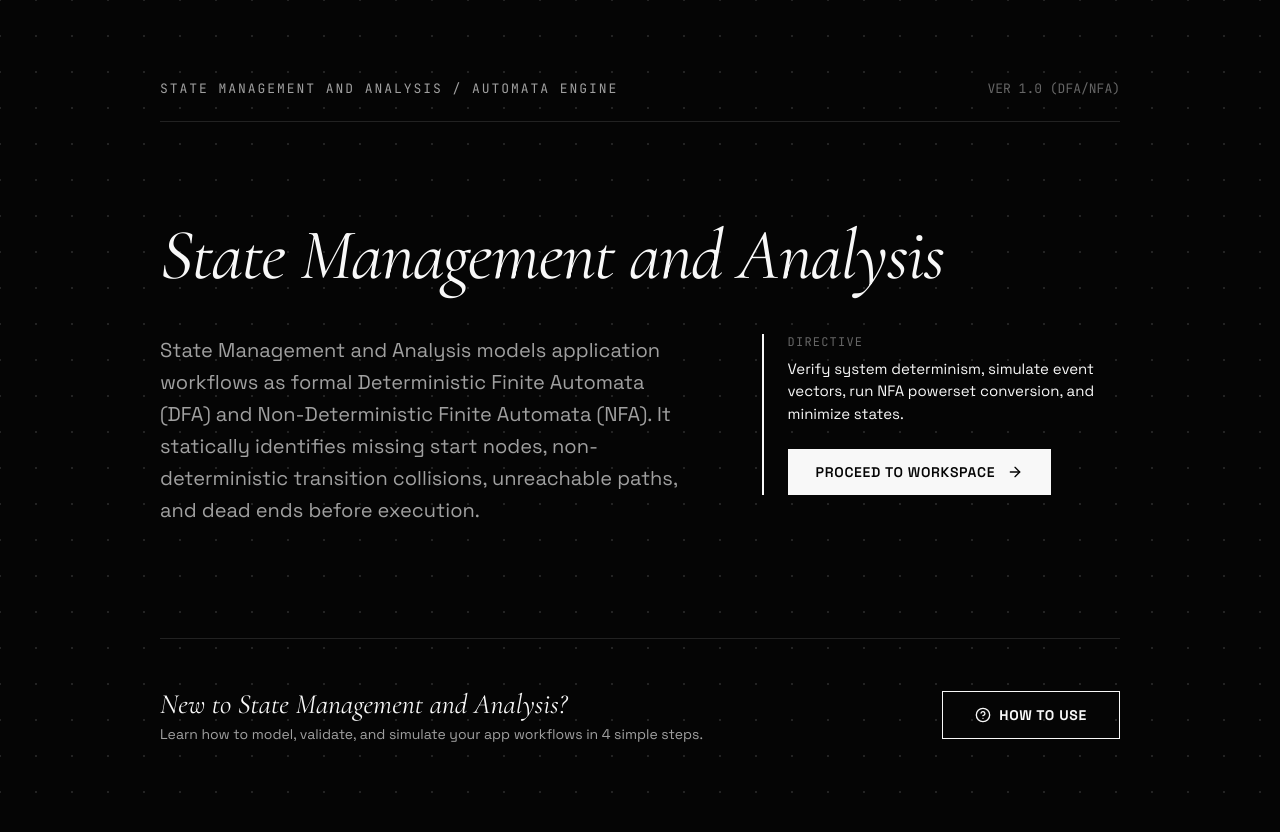
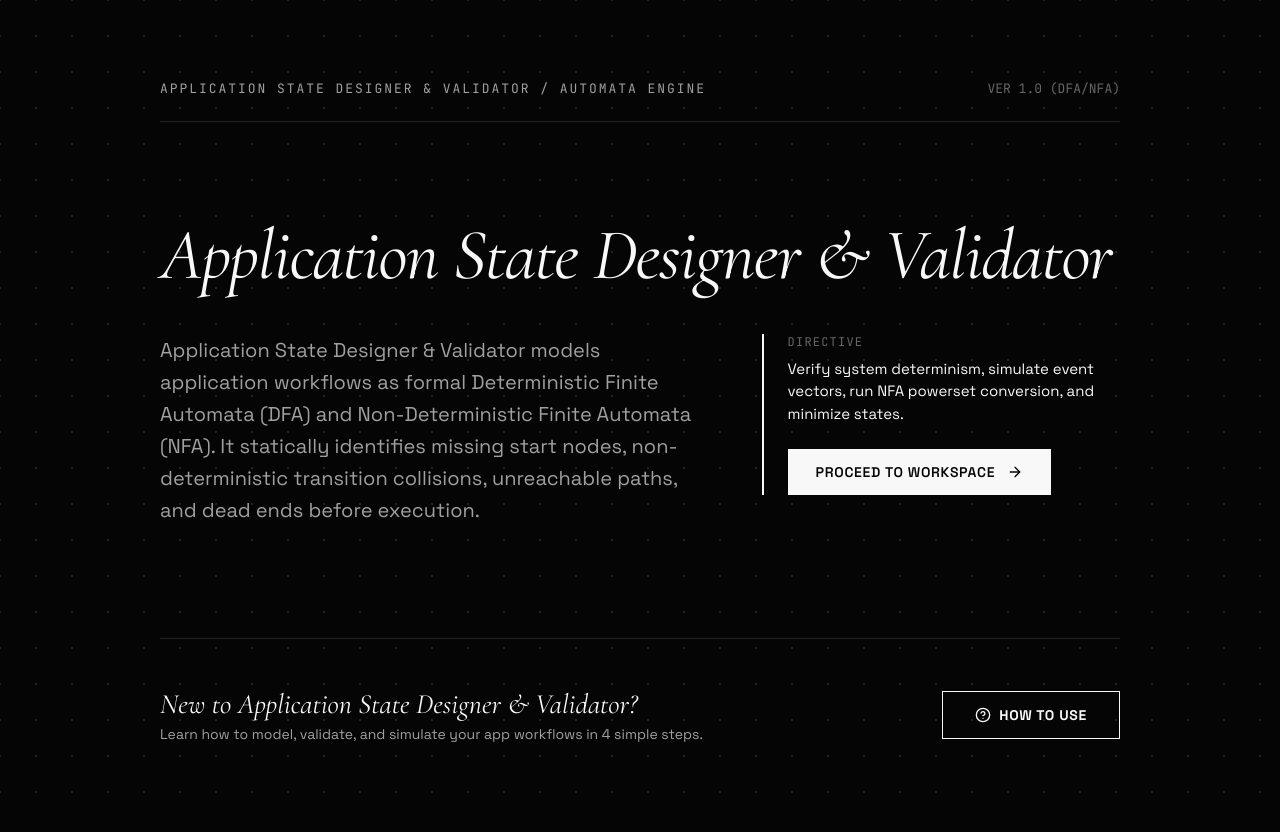
Before and after one commit to RohitKSahoo/State-Management-using-DFA-NFA, a React (Vite) app in the folder apps/web/: page / in a window 1280 px wide. Shown: the top 832 px of the page. Built offline with nearby package versions, Linux system fonts and the light colour scheme.

Commit message:
chore: rename project title to Application State Designer & Validator

```diff
--- a/apps/web/index.html
+++ b/apps/web/index.html
@@ -4,7 +4,7 @@
     <meta charset="UTF-8" />
     <link rel="icon" type="image/svg+xml" href="/favicon.svg" />
     <meta name="viewport" content="width=device-width, initial-scale=1.0" />
-    <title>State Management and Analysis — Automata Workflow Auditor</title>
+    <title>Application State Designer &amp; Validator — Automata Workflow Auditor</title>
     <!-- Sharp High-Craft Calligraphy: Cormorant Garamond for display headlines, Space Grotesk for sharp modern subheads, JetBrains Mono for tech data -->
     <link rel="preconnect" href="https://fonts.googleapis.com">
     <link rel="preconnect" href="https://fonts.gstatic.com" crossorigin>
--- a/apps/web/src/LandingPage.tsx
+++ b/apps/web/src/LandingPage.tsx
@@ -20,7 +20,7 @@ export const LandingPage: React.FC<LandingProps> = ({ onProceed }) => {
         {/* Editorial Top Mark */}
         <div style={{ display: 'flex', justifyContent: 'space-between', alignItems: 'center', borderBottom: '1px solid var(--border-light)', paddingBottom: '1.5rem', marginBottom: '6rem' }}>
           <div style={{ fontFamily: 'var(--font-mono)', fontSize: '0.8125rem', letterSpacing: '0.15em', color: 'var(--text-secondary)' }}>
-            STATE MANAGEMENT AND ANALYSIS / AUTOMATA ENGINE
+            APPLICATION STATE DESIGNER &amp; VALIDATOR / AUTOMATA ENGINE
           </div>
           <div style={{ fontFamily: 'var(--font-mono)', fontSize: '0.8125rem', color: 'var(--text-tertiary)' }}>
             VER 1.0 (DFA/NFA)
@@ -41,12 +41,12 @@ export const LandingPage: React.FC<LandingProps> = ({ onProceed }) => {
               color: 'var(--text-primary)'
             }}
           >
-            State Management and Analysis
+            Application State Designer &amp; Validator
           </h1>
 
           <div style={{ display: 'grid', gridTemplateColumns: '1.2fr 0.8fr', gap: '4rem', alignItems: 'start' }}>
             <p style={{ fontSize: '1.25rem', color: 'var(--text-secondary)', lineHeight: 1.6, margin: 0, fontWeight: 400 }}>
-              State Management and Analysis models application workflows as formal Deterministic Finite Automata (DFA) and Non-Deterministic Finite Automata (NFA). It statically identifies missing start nodes, non-deterministic transition collisions, unreachable paths, and dead ends before execution.
+              Application State Designer &amp; Validator models application workflows as formal Deterministic Finite Automata (DFA) and Non-Deterministic Finite Automata (NFA). It statically identifies missing start nodes, non-deterministic transition collisions, unreachable paths, and dead ends before execution.
             </p>
 
             <div style={{ borderLeft: '2px solid var(--text-primary)', paddingLeft: '1.5rem' }}>
@@ -81,10 +81,10 @@ export const LandingPage: React.FC<LandingProps> = ({ onProceed }) => {
           </div>
         </section>
 
-        {/* Updated Footer Section: Learn How to Use State Management and Analysis */}
+        {/* Updated Footer Section: Learn How to Use */}
         <section style={{ display: 'flex', justifyContent: 'space-between', alignItems: 'center', borderTop: '1px solid var(--border-light)', paddingTop: '3rem' }}>
           <div>
-            <div style={{ fontFamily: 'var(--font-serif)', fontSize: '1.75rem', fontStyle: 'italic' }}>New to State Management and Analysis?</div>
+            <div style={{ fontFamily: 'var(--font-serif)', fontSize: '1.75rem', fontStyle: 'italic' }}>New to Application State Designer &amp; Validator?</div>
             <div style={{ fontSize: '0.875rem', color: 'var(--text-secondary)', marginTop: '0.25rem' }}>Learn how to model, validate, and simulate your app workflows in 4 simple steps.</div>
           </div>
 
@@ -116,7 +116,7 @@ export const LandingPage: React.FC<LandingProps> = ({ onProceed }) => {
             <div style={{ backgroundColor: 'var(--bg-card)', border: '1px solid var(--text-primary)', padding: '2.5rem', width: '640px', maxWidth: '100%', maxHeight: '90vh', overflowY: 'auto', borderRadius: '0px' }}>
 
               <div style={{ display: 'flex', justifyContent: 'space-between', alignItems: 'center', marginBottom: '2rem', borderBottom: '1px solid var(--border-light)', paddingBottom: '1rem' }}>
-                <h2 style={{ margin: 0, fontSize: '1.5rem', fontFamily: 'var(--font-serif)', fontStyle: 'italic' }}>How to Use State Management and Analysis</h2>
+                <h2 style={{ margin: 0, fontSize: '1.5rem', fontFamily: 'var(--font-serif)', fontStyle: 'italic' }}>How to Use Application State Designer &amp; Validator</h2>
                 <button onClick={() => setShowGuideModal(false)} style={{ background: 'none', border: 'none', color: 'var(--text-secondary)', cursor: 'pointer', padding: '0.25rem' }}>
                   <X size={20} />
                 </button>
@@ -149,7 +149,7 @@ export const LandingPage: React.FC<LandingProps> = ({ onProceed }) => {
                   <div>
                     <strong>Run Static Analysis</strong>
                     <div style={{ color: 'var(--text-secondary)', fontSize: '0.875rem', marginTop: '0.25rem' }}>
-                      Click the "Analyze" button. State Management and Analysis will instantly scan your diagram and highlight problems: unreachable screens, dead-end states, conflicting duplicate events, or infinite loops.
+                      Click the "Analyze" button. Application State Designer &amp; Validator will instantly scan your diagram and highlight problems: unreachable screens, dead-end states, conflicting duplicate events, or infinite loops.
                     </div>
                   </div>
                 </div>
@@ -157,7 +157,7 @@ export const LandingPage: React.FC<LandingProps> = ({ onProceed }) => {
                 <div style={{ display: 'flex', gap: '1rem', alignItems: 'flex-start' }}>
                   <div style={{ fontFamily: 'var(--font-mono)', fontSize: '0.8125rem', color: 'var(--text-tertiary)', paddingTop: '2px' }}>04</div>
                   <div>
-                    <strong>Simulate & Generate Tests</strong>
+                    <strong>Simulate &amp; Generate Tests</strong>
                     <div style={{ color: 'var(--text-secondary)', fontSize: '0.875rem', marginTop: '0.25rem' }}>
                       Type a sequence of events into the Event Simulator to test execution paths step-by-step, or click "Generate Tests" to produce valid/invalid test suites automatically.
                     </div>
@@ -183,11 +183,9 @@ export const LandingPage: React.FC<LandingProps> = ({ onProceed }) => {
                   PROCEED TO WORKSPACE →
                 </button>
               </div>
-
             </div>
           </div>
         )}
-
       </div>
     </div>
   );
```
